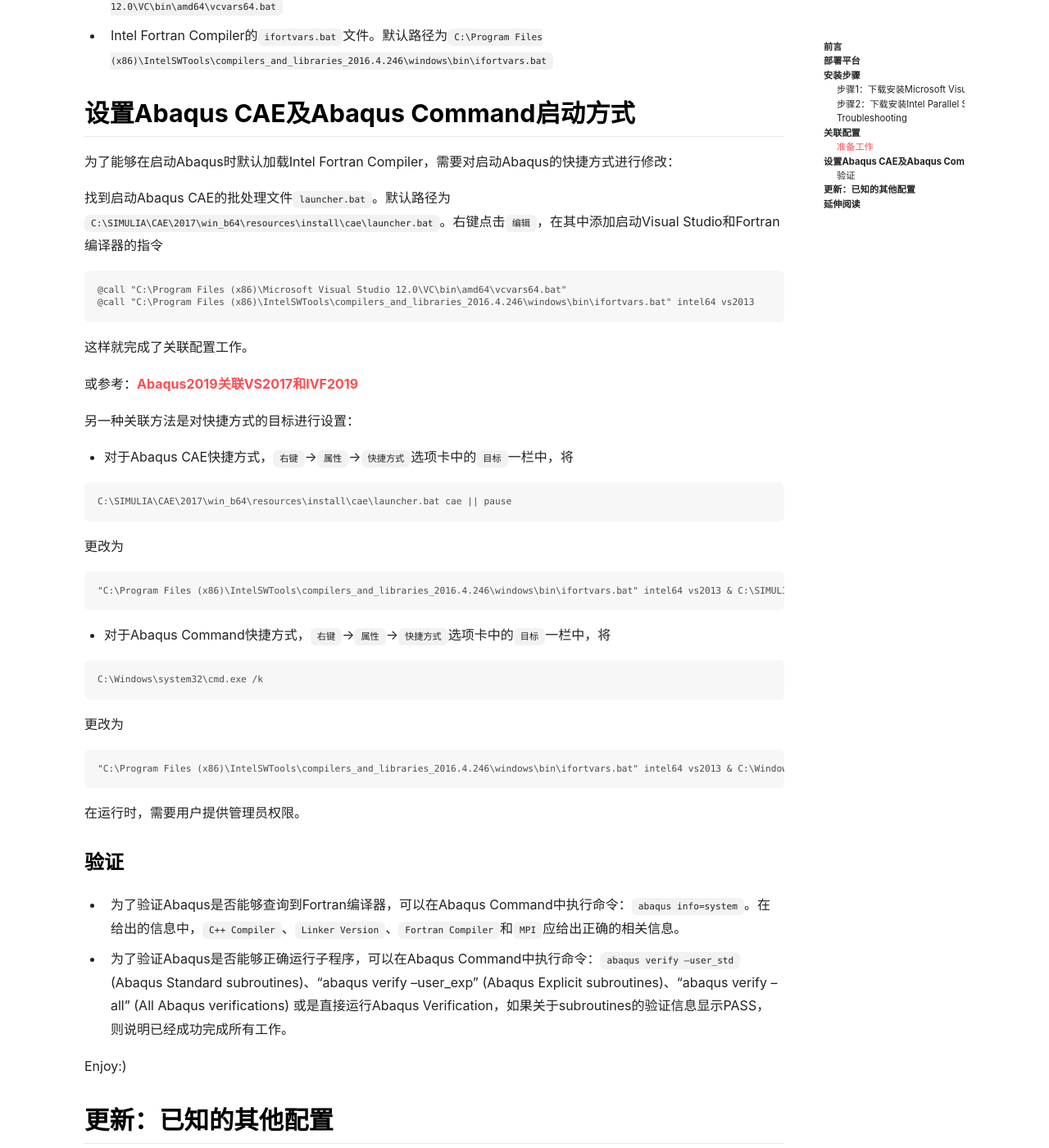
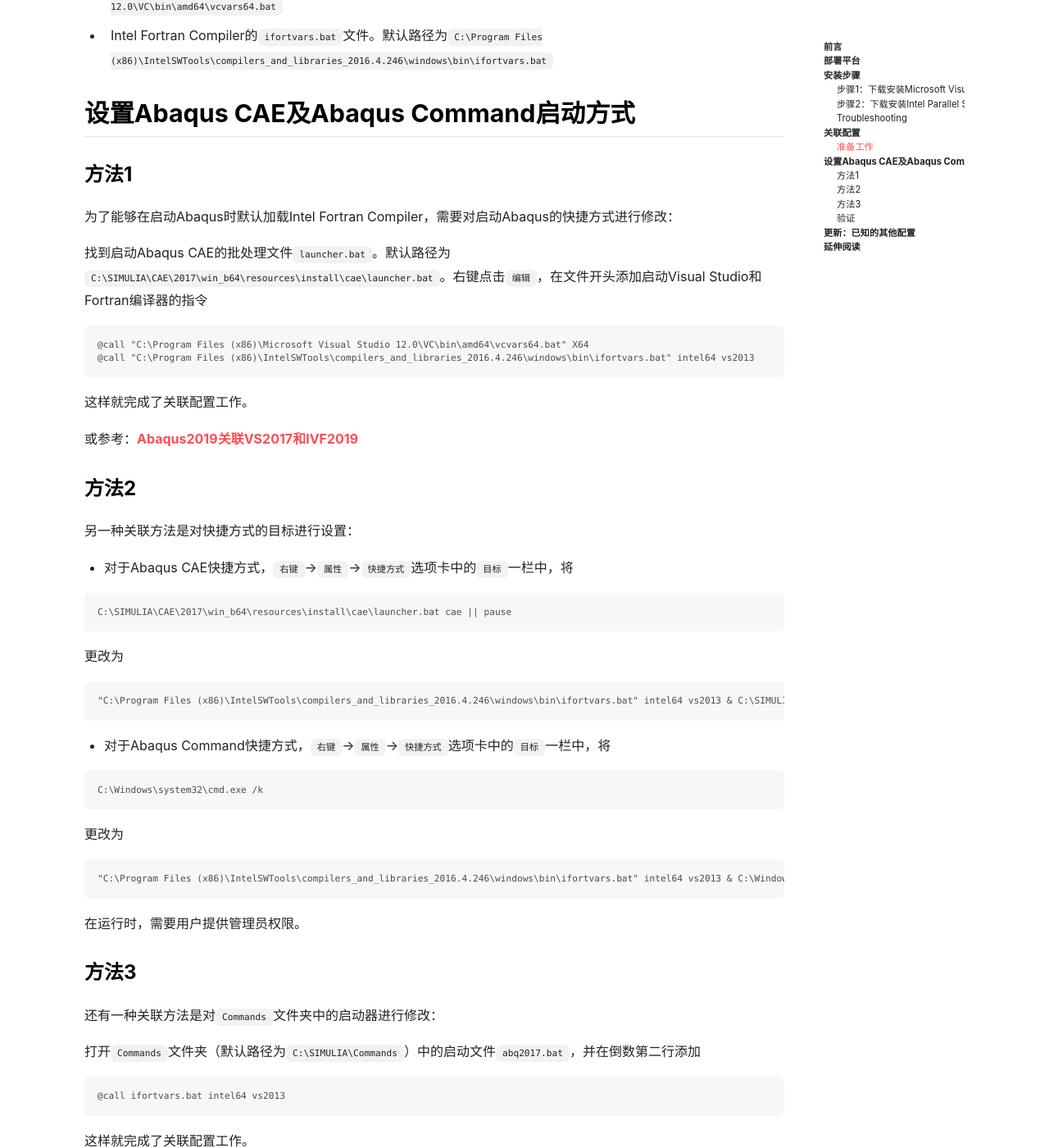
Before and after one commit to lyk6756/lyk6756.github.io, a Jekyll site: the page built from _posts/2017-12-12-Link_Abaqus_with_Fortran.md, in a window 1280 px wide and 1400 px high, scrolled down 2850 px. Shown: the whole window at 82% size. Built offline with Jekyll 4.4.1, drawn with Linux system fonts in a browser that asks for light colours; nearby versions of some CDN libraries; comment, search, counter and statistics services are not loaded.

Commit message:
Update 2017-12-12-Link_Abaqus_with_Fortran.md

````diff
--- a/_posts/2017-12-12-Link_Abaqus_with_Fortran.md
+++ b/_posts/2017-12-12-Link_Abaqus_with_Fortran.md
@@ -90,18 +90,22 @@
 
 ## 设置Abaqus CAE及Abaqus Command启动方式
 
+### 方法1
+
 为了能够在启动Abaqus时默认加载Intel Fortran Compiler，需要对启动Abaqus的快捷方式进行修改：
 
-找到启动Abaqus CAE的批处理文件`launcher.bat`。默认路径为`C:\SIMULIA\CAE\2017\win_b64\resources\install\cae\launcher.bat`。右键点击`编辑`，在其中添加启动Visual Studio和Fortran编译器的指令
+找到启动Abaqus CAE的批处理文件`launcher.bat`。默认路径为`C:\SIMULIA\CAE\2017\win_b64\resources\install\cae\launcher.bat`。右键点击`编辑`，在文件开头添加启动Visual Studio和Fortran编译器的指令
 
 ```
-@call "C:\Program Files (x86)\Microsoft Visual Studio 12.0\VC\bin\amd64\vcvars64.bat"
+@call "C:\Program Files (x86)\Microsoft Visual Studio 12.0\VC\bin\amd64\vcvars64.bat" X64
 @call "C:\Program Files (x86)\IntelSWTools\compilers_and_libraries_2016.4.246\windows\bin\ifortvars.bat" intel64 vs2013
 ```
 
 这样就完成了关联配置工作。
 
-或参考：[Abaqus2019关联VS2017和IVF2019](http://www.kudincha.cn/156.html)
+或参考：[Abaqus2019关联VS2017和IVF2019](https://cloud.tencent.com/developer/article/1421171)
+
+### 方法2
 
 另一种关联方法是对快捷方式的目标进行设置：
 
@@ -131,6 +135,18 @@
 
 在运行时，需要用户提供管理员权限。
 
+### 方法3
+
+还有一种关联方法是对`Commands`文件夹中的启动器进行修改：
+
+打开`Commands`文件夹（默认路径为`C:\SIMULIA\Commands`）中的启动文件`abq2017.bat`，并在倒数第二行添加
+
+```
+@call ifortvars.bat intel64 vs2013
+```
+
+这样就完成了关联配置工作。
+
 ### 验证
 
 * 为了验证Abaqus是否能够查询到Fortran编译器，可以在Abaqus Command中执行命令：`abaqus info=system`。在给出的信息中，`C++ Compiler`、`Linker Version`、`Fortran Compiler`和`MPI`应给出正确的相关信息。
````
